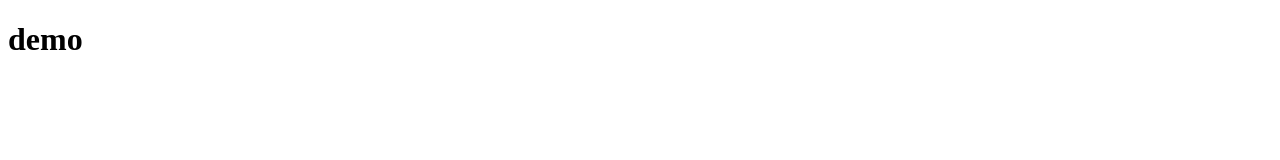
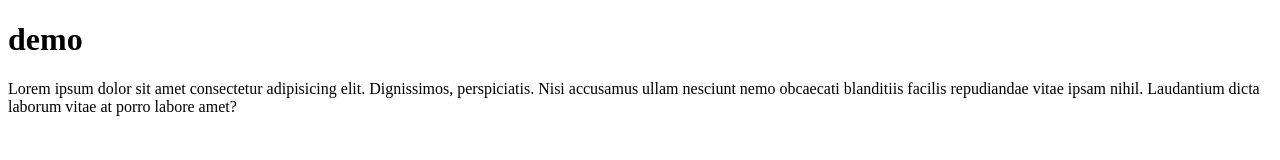
Before and after one commit to diya4521/index, a plain HTML site: page index.html in a window 1280 px wide. Drawn offline with Linux system fonts and the light colour scheme.

Commit message:
new added

```diff
--- a/index.html
+++ b/index.html
@@ -7,5 +7,6 @@
 </head>
 <body>
     <h1>demo</h1>
+    <p>Lorem ipsum dolor sit amet consectetur adipisicing elit. Dignissimos, perspiciatis. Nisi accusamus ullam nesciunt nemo obcaecati blanditiis facilis repudiandae vitae ipsam nihil. Laudantium dicta laborum vitae at porro labore amet?</p>
 </body>
 </html>
```
